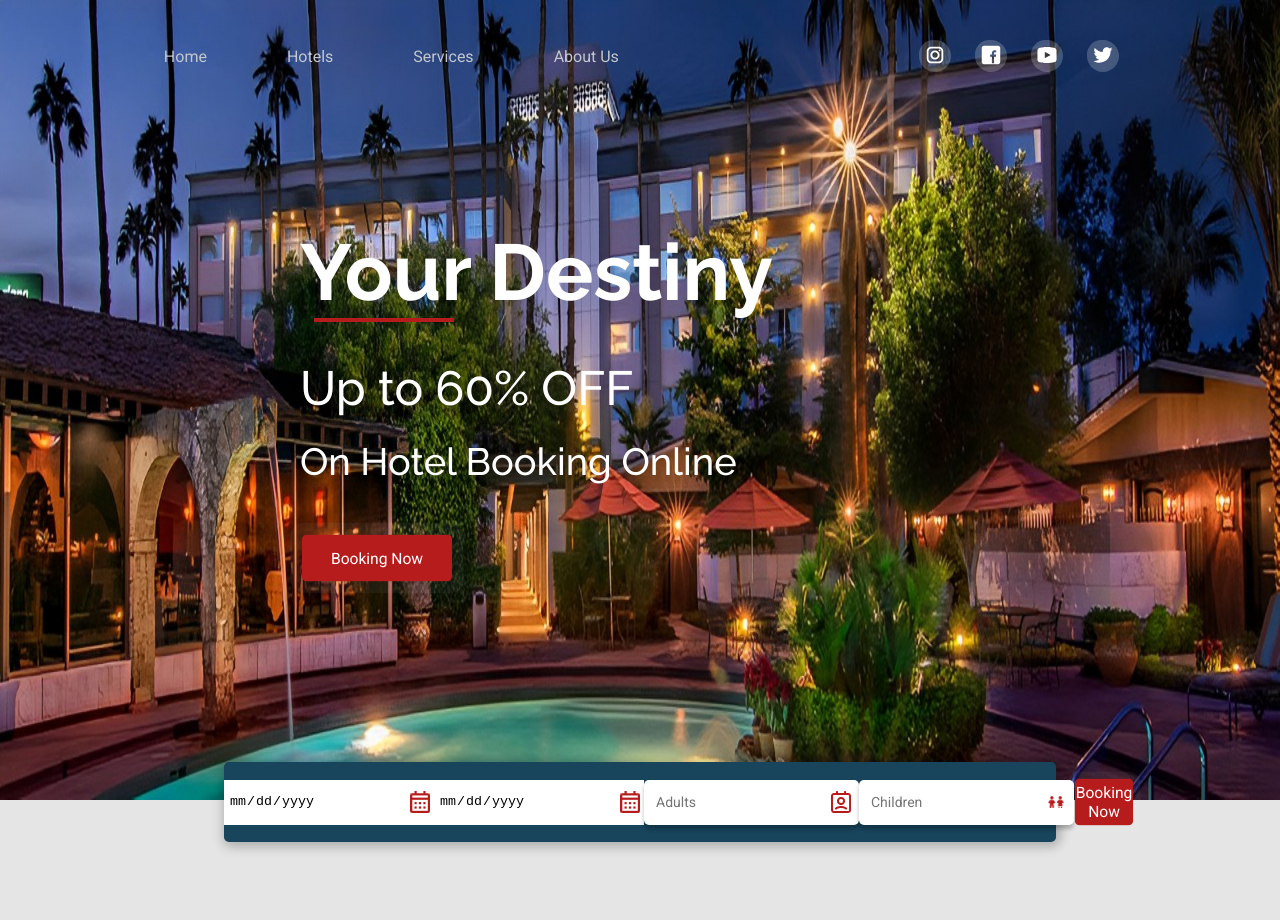
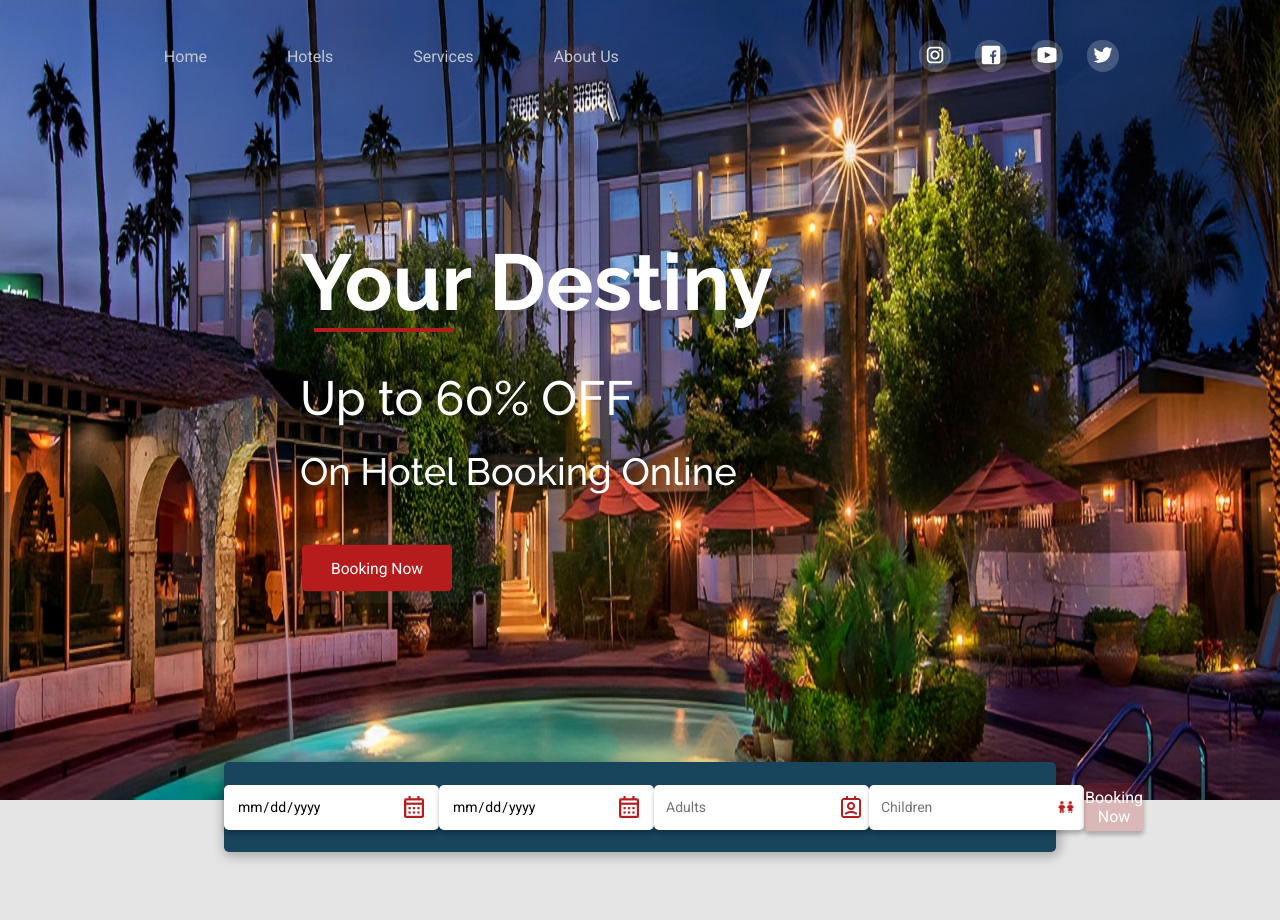
Before and after one commit to IgnacioPerezEtc/Proyecto-Final, a React (Vite) app in the folder client/: page / in a window 1280 px wide. Shown: the top 920 px of the page. Built offline with nearby package versions, Linux system fonts and the light colour scheme.

Commit message:
agregando validaciones y boton activo de la searchbar

```diff
--- a/client/src/components/SearchBar/SearchBar.jsx
+++ b/client/src/components/SearchBar/SearchBar.jsx
@@ -1,28 +1,141 @@
 import React from "react";
+import { useState } from "react";
 import style from "./SearchBar.module.css";
+import Validation from "./Validation/Validation";
 
 const SearchBar = (props) => {
+  const fecha_actual = new Date().toLocaleDateString();
+  const [buttonActive, setButtonActive] = useState(false);
+  const [input, setInput] = useState({
+    check_in: "",
+    check_out: "",
+    adults: "",
+    children: "",
+  });
+
+  const [errors, setErrors] = useState({
+    check_in: "",
+    check_out: "",
+    adults: "",
+    children: "",
+    max_cant: "",
+  });
+
+  const handleInputChange = (e) => {
+    setInput({ ...input, [e.target.name]: e.target.value });
+    setErrors(Validation({ ...input, [e.target.name]: e.target.value }));
+  };
+
+  const submitChange = (e) => {
+    e.preventDefault();
+    alert("Click");
+  };
+
   return (
-    <div className={style.containerSearchbar}>
+    <form onSubmit={submitChange} className={style.containerSearchbar}>
+      {errors.max_cant && <p className={style.error}>{errors.max_cant}</p>}
+
       <div>
-        <input type="date" placeholder="Check-in" className={style.date}/>
-        <span className={style.iconIn}></span>
+        <div className={style.containerInpErrors}>
+          <div className={style.containerInput}>
+            <input
+              type="date"
+              placeholder="Check-in"
+              name="check_in"
+              className={style.date}
+              value={input.check_in}
+              onChange={handleInputChange}
+            />
           </div>
+          {errors.check_in && <p className={style.error}>{errors.check_in}</p>}
+        </div>
+      </div>
+
       <div>
-        <input type="date" placeholder="Check-out" className={style.date} />
-        <span className={style.iconOut}></span>
+        <div className={style.containerInpErrors}>
+          <div className={style.containerInput}>
+            <input
+              type="date"
+              placeholder="Check-out"
+              name="check_out"
+              className={style.date}
+              value={input.check_out}
+              onChange={handleInputChange}
+            />
           </div>
+          {errors.check_out && (
+            <p className={style.error}>{errors.check_out}</p>
+          )}
+        </div>
+      </div>
+
+      <div>
+        <div className={style.containerInpErrors}>
           <div className={style.containerInput}>
-        <input type="number" placeholder="Adults" className={style.pl} min="0"/>
+            <input
+              type="number"
+              placeholder="Adults"
+              className={style.pl}
+              value={input.adults}
+              onChange={handleInputChange}
+              name="adults"
+              min="0"
+            />
             <span className={style.iconAdults}></span>
           </div>
+          {errors.adults && <p className={style.error}>{errors.adults}</p>}
+        </div>
+      </div>
+
+      <div>
+        <div className={style.containerInpErrors}>
           <div className={style.containerInput}>
-        <input type="number" placeholder="Children" className={style.pl} min="0"/>
+            <input
+              type="number"
+              placeholder="Children"
+              className={style.pl}
+              value={input.children}
+              onChange={handleInputChange}
+              name="children"
+              min="0"
+            />
             <span className={style.iconChildren}></span>
           </div>
+          {errors.children && <p className={style.error}>{errors.children}</p>}
+        </div>
+      </div>
 
-      <button className={style.buttonSearchBar}>Booking Now</button>
-    </div>
+      <button
+        type="submit"
+        disabled={
+          errors.adults ||
+          errors.check_in ||
+          errors.check_out ||
+          errors.children ||
+          errors.max_cant ||
+          input.check_in == "" ||
+          input.check_out == "" ||
+          input.adults == "" ||
+          input.children == ""
+            ? !buttonActive
+            : buttonActive
+        }
+        className={
+          errors.adults ||
+          errors.check_in ||
+          errors.check_out ||
+          errors.children ||
+          errors.max_cant ||
+          input.check_in == "" ||
+          input.check_out == "" ||
+          input.adults == ""
+            ? style.buttonOff
+            : style.buttonOn
+        }
+      >
+        Booking Now
+      </button>
+    </form>
   );
 };
 
--- a/client/src/components/SearchBar/SearchBar.module.css
+++ b/client/src/components/SearchBar/SearchBar.module.css
@@ -8,7 +8,7 @@ input[type="number"]::-webkit-outer-spin-button {
   position: relative;
   bottom: 40px;
   width: 65%;
-  height: 80px;
+  height: 90px;
   margin: 0 auto;
   display: flex;
   justify-content: space-evenly;
@@ -17,6 +17,7 @@ input[type="number"]::-webkit-outer-spin-button {
   border-radius: 5px;
   box-shadow: 0px 4px 12px 2px #00000026, 4px 0px 12px 2px #00000026;
 }
+
 
 .containerInput {
   display: flex;
@@ -39,6 +40,7 @@ input[type="number"]::-webkit-outer-spin-button {
   font-family: 'Roboto', sans-serif;
   font-size: 1.4rem;
 }
+
 
 .date[type="date"]{
   width: 210px;
@@ -68,7 +70,8 @@ input:focus {
   text-align: start;
 }
 
-.buttonSearchBar {
+
+.buttonOn {
   width: 154px;
   height: 48px;
   background-color: var(--color-red);
@@ -84,6 +87,22 @@ input:focus {
   animation: pulse 1s infinite;
   transition: all 0.3s ease-out;
 }
+
+.buttonOff{
+  width: 154px;
+  height: 48px;
+  background-color: #b71c1c38;
+  border: 1px solid transparent;
+  border-radius: 5px;
+  color: #fff;
+  font-family: "Roboto", sans-serif;
+  font-weight: 500;
+  font-size: 1.6rem;
+  line-height: 1.9rem;
+  box-shadow: 0px 4px 4px #00000040;
+}
+
+
 .iconAdults {
   margin: auto 0;
   display: inline-block;
@@ -106,6 +125,20 @@ input:focus {
   background-size: contain;
 }
 
+.error{
+  font-family: 'Roboto', sans-serif;
+  color: #fff;
+  font-weight: bold;
+  margin-top: 8px;
+}
+
+.containerInpErrors{
+  display: flex;
+  flex-direction: column;
+}
+
+
+
 
 @keyframes pulse {
   0% {
--- /dev/null
+++ b/client/src/components/SearchBar/Validation/Validation.jsx
@@ -0,0 +1,172 @@
+const Validation = (props) => {
+  const fecha_actual = new Date().toLocaleDateString();
+  const errors = {};
+  const adults = parseInt(props.adults);
+  const children = parseInt(props.children);
+  const check_in = props.check_in.split("-");
+  const check_out = props.check_out.split("-");
+
+  //ADULTS
+  if (adults < 0) errors.adults = "Ingresó un numero menor a 0.";
+  else if (adults > 10) errors.adults = "Máximo 10 personas.";
+
+  // CHILDREN
+  if (children < 0) errors.children = "Ingresó un numero menor a 0";
+  else if (children > 10) errors.children = "Máximo 10 personas.";
+
+  // SUMA CHILDREN Y ADULTS
+  if (children + adults > 10) errors.max_cant = "Máximo 10 personas.";
+
+  //CHECKIN
+  const listaFecha = fecha_actual.split("/");
+  const diaActual = parseInt(listaFecha.at(0));
+  const mesActual = parseInt(listaFecha.at(1));
+  const anioActual = parseInt(listaFecha.at(2));
+
+  //*************PRUEBA CON MES DIFERENTE*************\\
+  //   const diaActual = 24;
+  //   const mesActual = 9;
+  //   const anioActual = 2023;
+
+  const diaCheckIn = parseInt(check_in.at(2));
+  const mesCheckIn = parseInt(check_in.at(1));
+  const anioCheckIn = parseInt(check_in.at(0));
+
+  // compruebo si el dia del checkIn es menor al dia actual
+  if (diaCheckIn < diaActual) {
+    // si el dia del checkIn es menor al dia actual, chequeo si el mes del checkIn es diferente al mes actual
+    if (mesCheckIn !== mesActual) {
+      // si el mes del checkIn es diferente al mes actual, chequeo si es menor al mes actual
+      if (mesCheckIn < mesActual) {
+        // si el mes del checkIn es menor al mes actual, chequeo si el año del checkIn es menor o igual al año actual
+        if (anioCheckIn <= anioActual) {
+          errors.check_in = "Dia anterior";
+        }
+      }
+
+      // compruebo si el mes del checkin es mayor al mes actual
+      if (mesCheckIn > mesActual) {
+        // si es mayor, compruebo si el año del checkin es menor al año actual
+        if (anioCheckIn < anioActual) {
+          errors.check_in = "Dia anterior";
+        }
+      }
+    }
+    // si el mes del checkin es igual al mes actual es un dia anterior, porque si entro aca es porque el dia es menor.
+    if (mesCheckIn === mesActual) {
+      errors.check_in = "Dia anterior";
+    }
+  }
+
+  if (diaCheckIn > diaActual) {
+    if (mesCheckIn !== mesActual) {
+      if (mesCheckIn < mesActual) {
+        if (anioCheckIn <= anioActual) {
+          errors.check_in = "Dia anterior";
+        }
+      }
+
+      if (mesCheckIn > mesActual) {
+        if (anioCheckIn < anioActual) {
+          errors.check_in = "Dia anterior";
+        }
+      }
+    }
+  }
+
+  // si el dia, mes y año del checkin son iguales al dia, mes y año actual, significa que quiere ingresar hoy
+  // por lo que daria un error (tiene que ser para el dia siguiente)
+  if (
+    diaCheckIn === diaActual &&
+    mesCheckIn === mesActual &&
+    anioCheckIn === anioActual
+  ) {
+    errors.check_in = "Debe ser a partir de mañana";
+  }
+
+  // si el año del checkin es menor al año actual, es una fecha anterior.
+  if (anioCheckIn < anioActual) {
+    errors.check_in = "Dia anterior";
+  }
+
+  // CHECK OUT
+  const diaCheckOut = parseInt(check_out.at(2));
+  const mesCheckOut = parseInt(check_out.at(1));
+  const anioCheckOut = parseInt(check_out.at(0));
+  if (diaCheckOut < diaActual) {
+    // si el dia del checkIn es menor al dia actual, chequeo si el mes del checkIn es diferente al mes actual
+    if (mesCheckOut !== mesActual) {
+      // si el mes del checkIn es diferente al mes actual, chequeo si es menor al mes actual
+      if (mesCheckOut < mesActual) {
+        // si el mes del checkIn es menor al mes actual, chequeo si el año del checkIn es menor o igual al año actual
+        if (anioCheckOut <= anioActual) {
+          errors.check_out = "Dia anterior";
+        }
+      }
+
+      // compruebo si el mes del checkin es mayor al mes actual
+      if (mesCheckOut > mesActual) {
+        // si es mayor, compruebo si el año del checkin es menor al año actual
+        if (anioCheckOut < anioActual) {
+          errors.check_out = "Dia anterior";
+        }
+      }
+    }
+    // si el mes del checkin es igual al mes actual es un dia anterior, porque si entro aca es porque el dia es menor.
+    if (mesCheckOut === mesActual) {
+      errors.check_out = "Dia anterior";
+    }
+  }
+
+  if (diaCheckOut > diaActual) {
+    if (mesCheckOut !== mesActual) {
+      if (mesCheckOut < mesActual) {
+        if (anioCheckOut <= anioActual) {
+          errors.check_out = "Dia anterior";
+        }
+      }
+
+      if (mesCheckOut > mesActual) {
+        if (anioCheckOut < anioActual) {
+          errors.check_out = "Dia anterior";
+        }
+      }
+    }
+  }
+
+  // si el dia, mes y año del checkin son iguales al dia, mes y año actual, significa que quiere ingresar hoy
+  // por lo que daria un error (tiene que ser para el dia siguiente)
+  if (
+    diaCheckOut <= diaCheckIn &&
+    mesCheckOut <= mesCheckIn &&
+    anioCheckOut <= anioCheckIn
+  ) {
+    errors.check_out = "Debe ser luego del dia de ingreso.";
+  }
+
+  //   if (anioCheckOut < anioActual) {
+  //     errors.check_out = "Dia anterior";
+  //   }
+
+  // LIMITAR A DOS SEMANAS
+  const checkInLimit = new Date(`${mesCheckIn}/${diaCheckIn}/${anioCheckIn}`);
+  const checkOutLimit = new Date(
+    `${mesCheckOut}/${diaCheckOut}/${anioCheckOut}`
+  );
+
+  const diferencia = Math.abs(checkOutLimit - checkInLimit);
+
+  const dias = diferencia / (1000 * 3600 * 24);
+
+  if (dias > 14) {
+    errors.max_cant = "Limite de dos semanas.";
+  }
+
+  // comprobar que sea en el mismo año
+  if (anioCheckOut > anioCheckIn) {
+    errors.check_out = "Debe ser en el mismo año";
+  }
+  return errors;
+};
+
+export default Validation;
```
Lines whose indentation alone changed are shown as unchanged.
